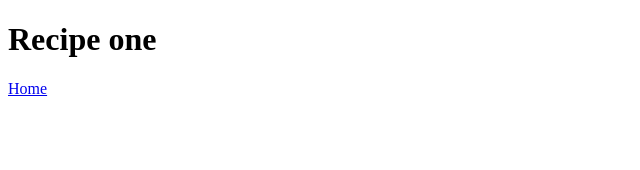
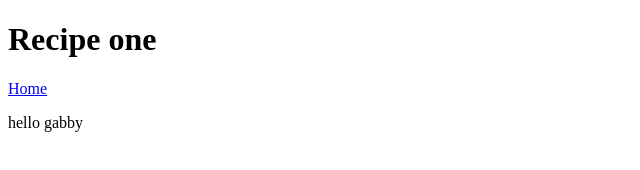
Before and after one commit to murasandev/dg-recipes, a plain HTML site: page pages/dylan/recipe-one.html in a window 1280 px wide. Shown: the whole page, without its empty margins (0-640 px from the left). Drawn offline with Linux system fonts and the light colour scheme.

Commit message:
hello gabby

```diff
--- a/pages/dylan/recipe-one.html
+++ b/pages/dylan/recipe-one.html
@@ -8,5 +8,6 @@
 <body>
   <h1>Recipe one</h1>
   <a href="../../index.html">Home</a>
+  <p>hello gabby</p>
 </body>
 </html>
```
